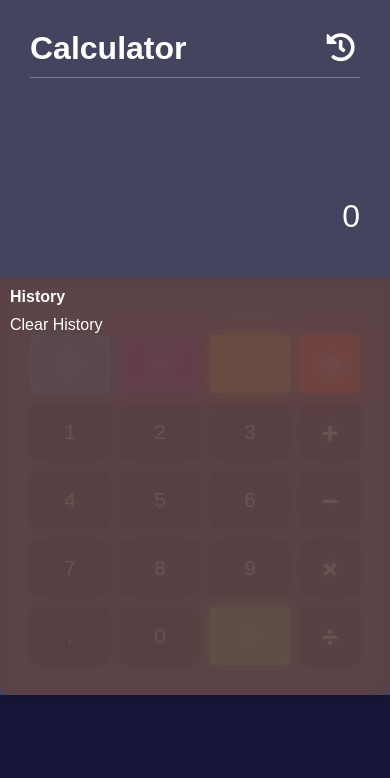
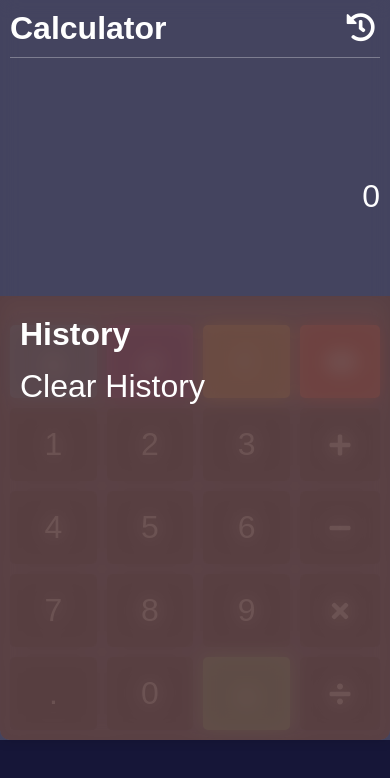
Before and after one commit to aniljasel/calculator, a plain HTML site: page index.html in a window 390 px wide. Both pictures are taken after a click on the button 343 px from the left and 48 px from the top of the page. Drawn offline with nearby package versions, Linux system fonts and the light colour scheme.

Commit message:
Update styles.css

```diff
--- a/styles.css
+++ b/styles.css
@@ -257,7 +257,8 @@ body {
     .container {
         width: 100%;
         border-radius: 0;
-        padding: 30px;
+        padding: 10px;
+        bottom: 0;
     }
 
     .header h1 {
@@ -269,7 +270,7 @@ body {
     }
 
     .buttons {
-        margin-top: 40px;
+        margin-top: 50px;
     }
 
     .inputs {
@@ -282,4 +283,36 @@ body {
         font-size: 2rem;
     }
 
+    .operation button {
+        padding: 20px 25px;
+        font-size: 1.8rem;
+    }
+
+    .numbers button {
+        font-size: 2rem;
+    }
+
+    .operation button i {
+        font-size: 1.5rem;
+    }
+
+    .history-container {
+        padding: 20px;
+    }
+
+    .history-container h2 {
+        font-size: 2rem;
+    }
+
+    .history-container ul {
+        line-height: 1.5;
+        padding-left: 20px;
+        font-size: 1.4rem;
+    }
+
+    #clear-history {
+        padding-top: 10px;
+        font-size: 2rem;
+    }
+
 }
```
